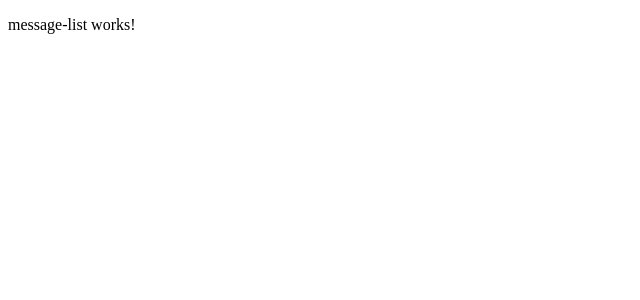
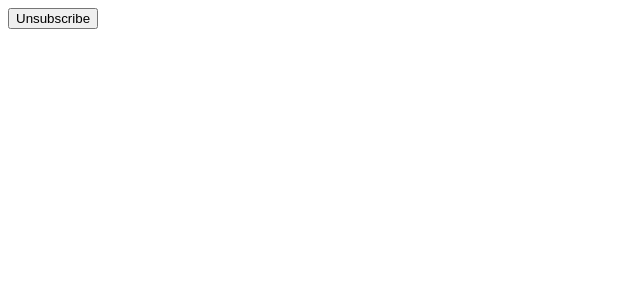
Before and after one commit to cassichan/message-app, an Angular app: page / in a window 1280 px wide. Shown: the top 300 px of the page, without its empty margins (0-640 px from the left). Built offline with nearby package versions, Linux system fonts and the light colour scheme.

Commit message:
comment out error, call unsubscribe

```diff
--- a/src/app/message-list/message-list.component.html
+++ b/src/app/message-list/message-list.component.html
@@ -1 +1 @@
-<p>message-list works!</p>
+<button (click)="ngOnDestroy()">Unsubscribe</button>
--- a/src/app/message-list/message-list.component.ts
+++ b/src/app/message-list/message-list.component.ts
@@ -4,16 +4,17 @@ import { Observable } from 'rxjs';
 @Component({
   selector: 'app-message-list',
   templateUrl: './message-list.component.html',
-  styleUrls: ['./message-list.component.scss']
+  styleUrls: ['./message-list.component.scss'],
 })
 export class MessageListComponent implements OnDestroy {
   messages = new Observable((observer) => {
     observer.next('Hello');
     observer.next('Hello again');
-    observer.error('Error receiving the message');
+    // observer.error('Error receiving the message');
     return {
       unsubscribe() {
-        console.log('No more messages');
+        observer.complete();
+        console.log('No more messages!')
       },
     };
   });
@@ -25,9 +26,14 @@ export class MessageListComponent implements OnDestroy {
     error(err) {
       console.log(`Error: ${err}`);
     },
+    complete() {
+      console.log('Read all messages!');
+    },
   });
 
- ngOnDestroy() {
+  ngOnDestroy() {
     this.messageSubscription.unsubscribe();
   }
 }
+
+// Use the catchError() rxjs operator to handle errors in the observable
```
